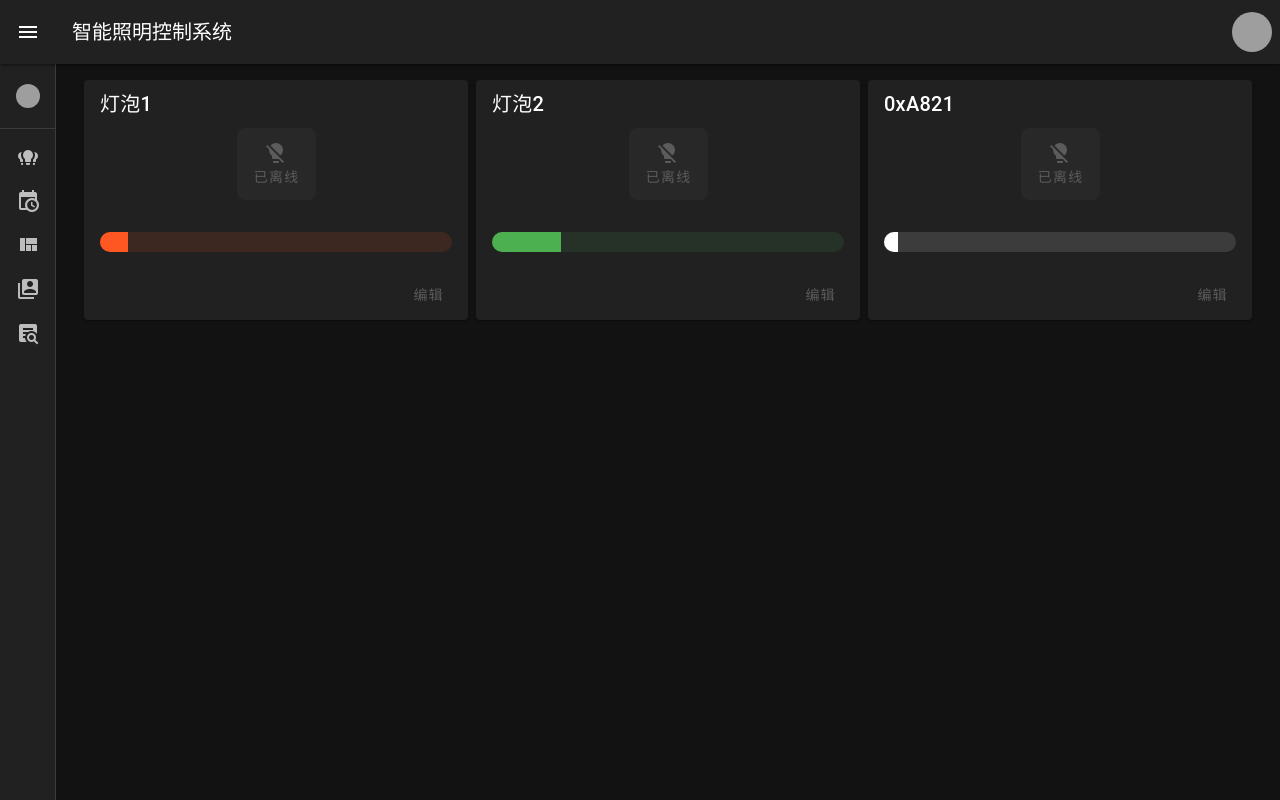
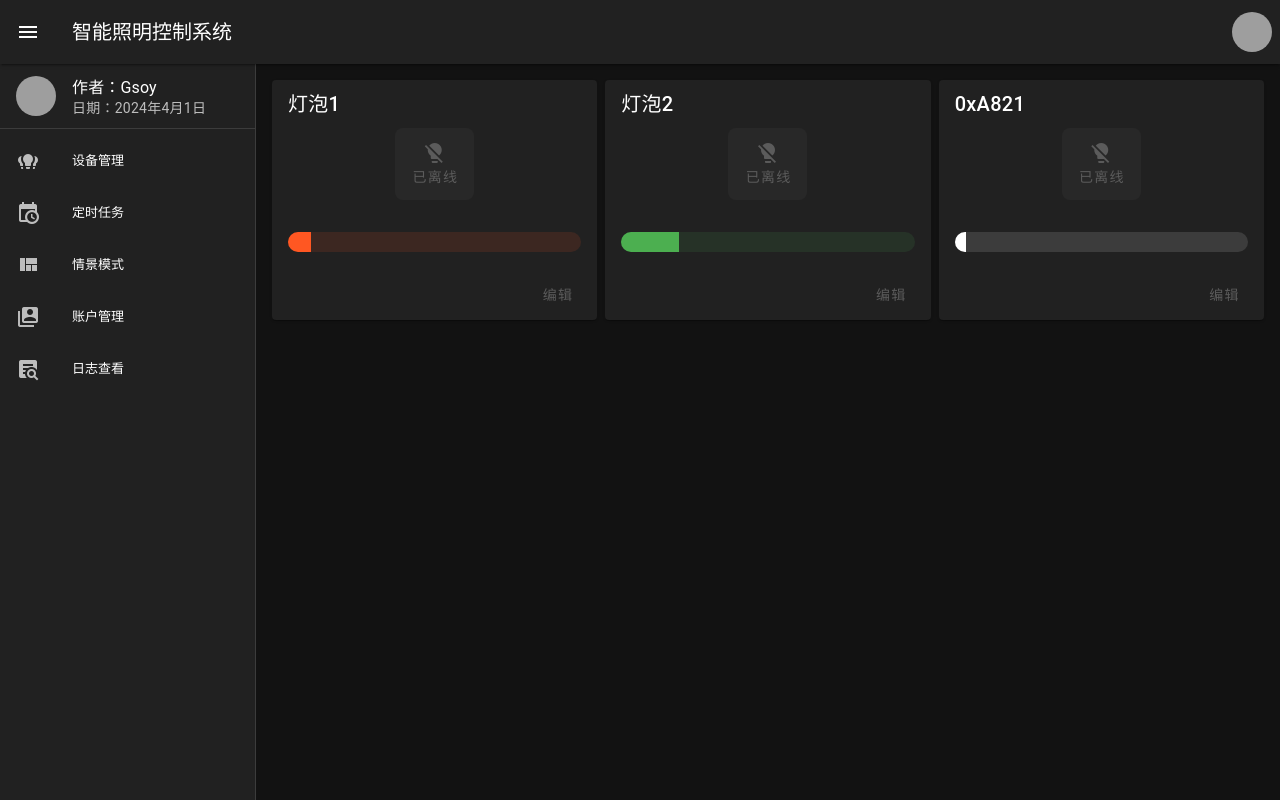
Before and after one commit to GsoyG/IoT-LCS, a Vue app in the folder LCS-Frontend/: page / in a window 1280 px wide. Built offline with nearby package versions, Linux system fonts and the light colour scheme; no server answers; grey boxes are pictures that could not be loaded.

Commit message:
优化前端左侧导航栏

```diff
--- a/LCS-Frontend/src/components/AppTitleBar.vue
+++ b/LCS-Frontend/src/components/AppTitleBar.vue
@@ -50,7 +50,7 @@
         subtitle="日期：2024年4月1日"></v-list-item>
     </v-list>
     <v-divider></v-divider>
-    <v-list density="compact" nav>
+    <v-list nav>
       <v-list-item prepend-icon="mdi-lightbulb-group" title="设备管理" value="device"></v-list-item>
       <v-list-item prepend-icon="mdi-calendar-clock" title="定时任务" value="timing"></v-list-item>
       <v-list-item prepend-icon="mdi-view-quilt" title="情景模式" value="scene"></v-list-item>
@@ -60,13 +60,13 @@
   </v-navigation-drawer>
 
   <!-- 左侧抽屉 移动端 -->
-  <v-navigation-drawer v-model="rail" temporary v-if="$vuetify.display.mobile">
+  <v-navigation-drawer v-model="rail" temporary @click="rail = false" v-if="$vuetify.display.mobile">
     <v-list>
       <v-list-item prepend-avatar="http://q2.qlogo.cn/headimg_dl?dst_uin=2754205302&spec=100" title="作者：Gsoy"
         subtitle="日期：2024年4月1日"></v-list-item>
     </v-list>
     <v-divider></v-divider>
-    <v-list density="compact" nav>
+    <v-list nav>
       <v-list-item prepend-icon="mdi-lightbulb-group" title="设备管理" value="device"></v-list-item>
       <v-list-item prepend-icon="mdi-calendar-clock" title="定时任务" value="timing"></v-list-item>
       <v-list-item prepend-icon="mdi-view-quilt" title="情景模式" value="scene"></v-list-item>
@@ -85,5 +85,5 @@ const userData = ref({
   'email': 'GsoyG@icloud.com',
 });
 const drawer = ref(true);
-const rail = ref(true);
+const rail = ref(false);
 </script>
--- a/LCS-Frontend/src/components/DeviceList.vue
+++ b/LCS-Frontend/src/components/DeviceList.vue
@@ -6,6 +6,7 @@
           <v-card-title>{{ device.Device }}</v-card-title>
 
           <v-card-text>
+            <!-- 设备开关按钮 -->
             <v-row class="pb-8" justify="center">
               <v-col cols="auto">
                 <v-btn :prepend-icon="device.Reachable && device.Dimmer > 1 ? 'mdi-lightbulb' : 'mdi-lightbulb-off'"
@@ -16,11 +17,13 @@
               </v-col>
             </v-row>
 
+            <!-- 设备颜色亮度条 -->
             <v-progress-linear :model-value="device.Dimmer / 254 * 100" :color="`#${device.RGB}`" height="20"
               rounded></v-progress-linear>
           </v-card-text>
 
           <v-card-actions>
+            <!-- 设备编辑对话框 -->
             <v-spacer></v-spacer>
             <v-dialog max-width="500">
               <template v-slot:activator="{ props: activatorProps }">
```
